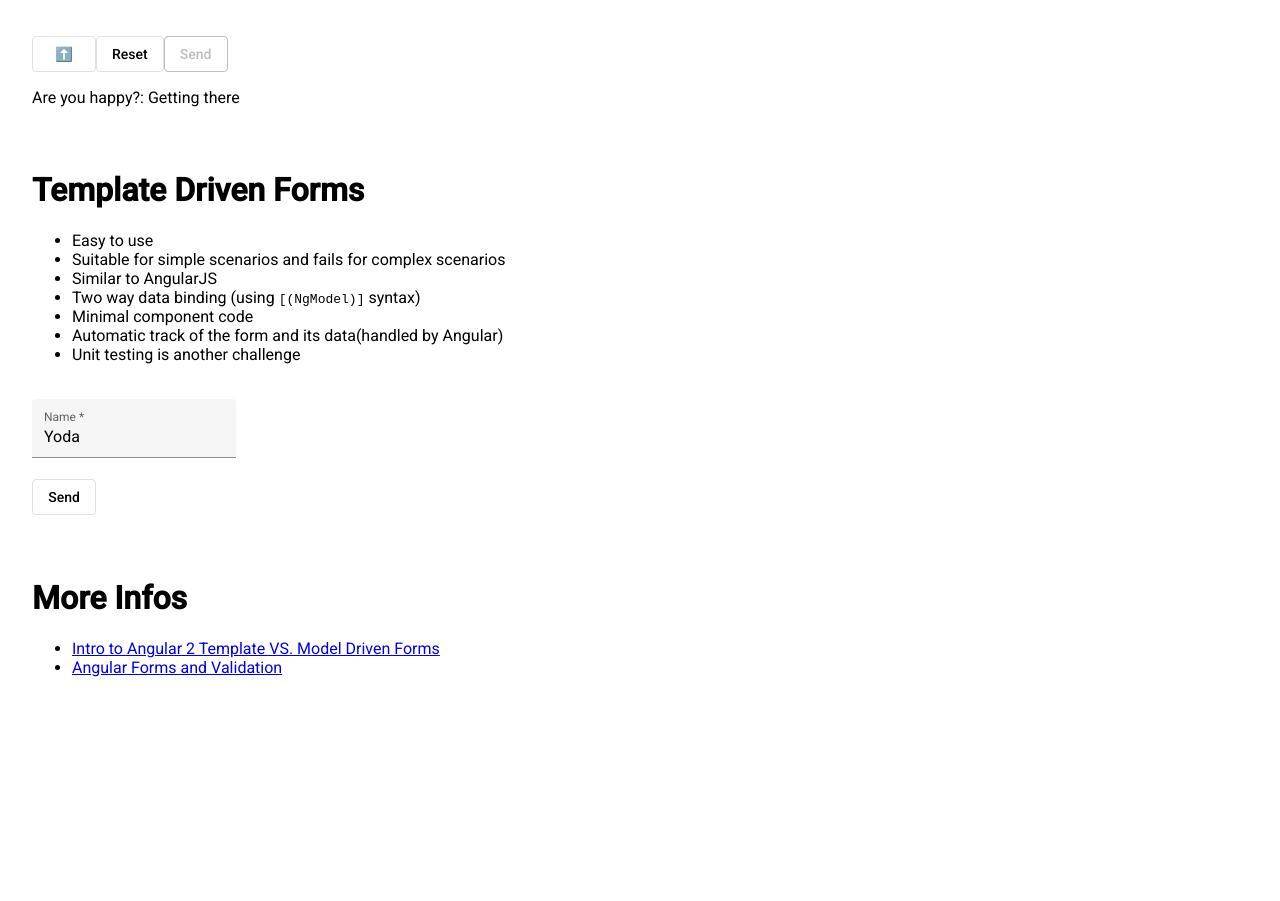
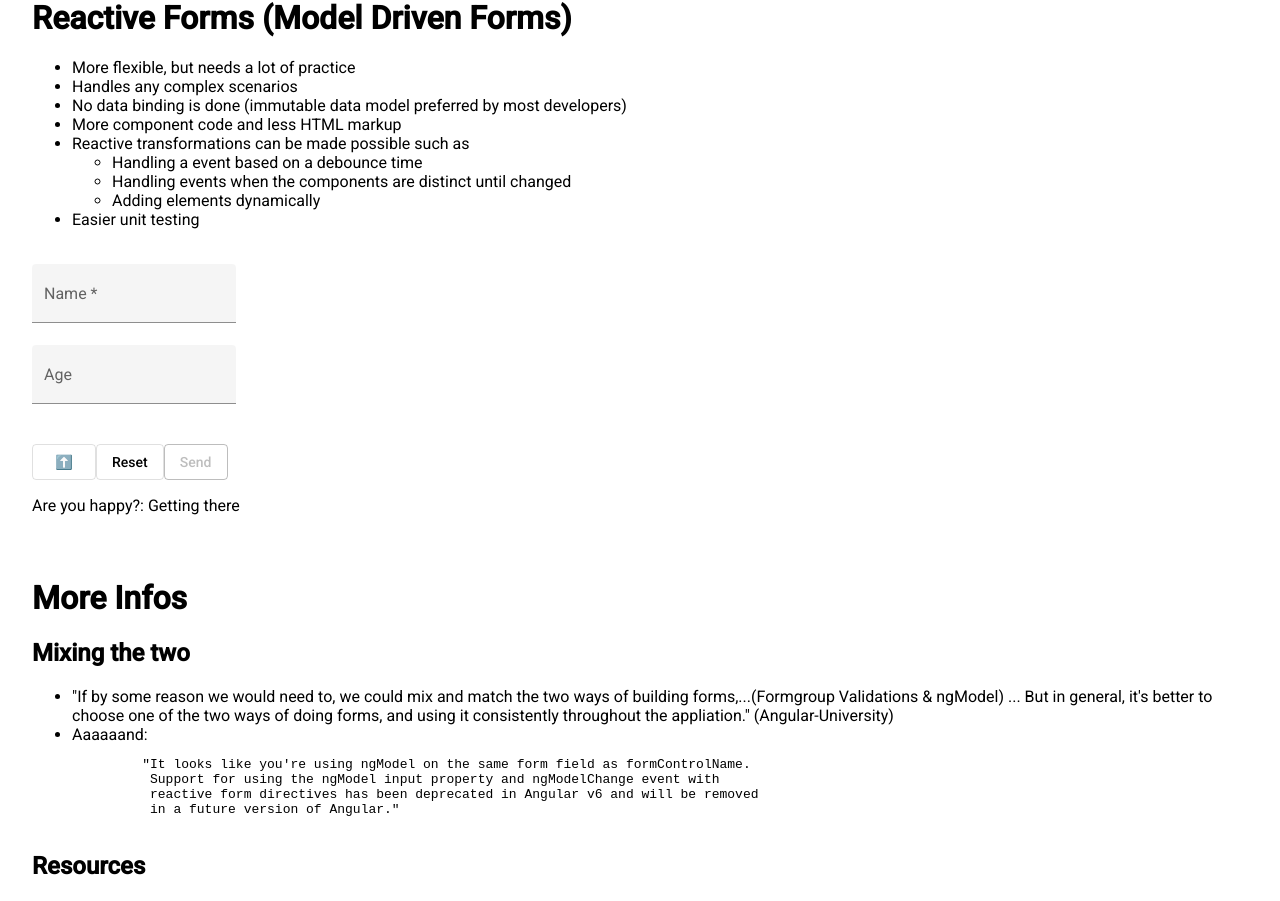
Before and after one commit to al-soup/demo-reactive-forms, an Angular app: page / in a window 1280 px wide. Shown: the part 441-1342 px from the top of the page. Before the commit the page ends 1118 px from the top, so only its background shows below. Built offline with nearby package versions, Linux system fonts and the light colour scheme.

Commit message:
Fix layout

```diff
--- a/src/app/app.component.html
+++ b/src/app/app.component.html
@@ -1,5 +1,5 @@
 <div class="container">
+  <app-template-driven-forms class="section"></app-template-driven-forms>
   <app-reactive-forms class="section"></app-reactive-forms>
-  <app-template-dirven-forms class="section"></app-template-dirven-forms>
   <app-infos class="section"></app-infos>
 </div>
--- a/src/app/app.module.ts
+++ b/src/app/app.module.ts
@@ -7,14 +7,14 @@ import { MatFormFieldModule } from '@angular/material/form-field';
 import { MatInputModule } from '@angular/material/input';
 import { MatButtonModule } from '@angular/material/button';
 import { ReactiveFormsComponent } from './reactive-forms.component';
+import { InfosComponent } from './infos.component';
 import { TemplateDrivenFormsComponent } from './template-driven-forms.component';
-import { InfosComponent } from './infos.component';
 
 @NgModule({
   declarations: [
     AppComponent,
+    ReactiveFormsComponent,
     TemplateDrivenFormsComponent,
-    ReactiveFormsComponent,
     InfosComponent
   ],
   imports: [
--- a/src/app/infos.component.ts
+++ b/src/app/infos.component.ts
@@ -4,6 +4,19 @@ import { Component } from '@angular/core';
   selector: 'app-infos',
   template: `
     <h1>More Infos</h1>
+    <h2>Mixing the two</h2>
+    <ul>
+      <li>"If by some reason we would need to, we could mix and match the two ways of building forms,...(Formgroup Validations & ngModel) ... But in general, it's better to choose one of the two ways of doing forms, and using it consistently throughout the appliation." (Angular-University)</li>
+      <li>Aaaaaand:
+        <pre>
+         "It looks like you're using ngModel on the same form field as formControlName.
+          Support for using the ngModel input property and ngModelChange event with
+          reactive form directives has been deprecated in Angular v6 and will be removed
+          in a future version of Angular."
+        </pre>
+      </li>
+    </ul>
+    <h2>Resources</h2>
     <ul>
       <li>
         <a href="https://blog.angular-university.io/introduction-to-angular-2-forms-template-driven-vs-model-driven/">Intro
@@ -13,6 +26,9 @@ import { Component } from '@angular/core';
         <a href="https://angular-templates.io/tutorials/about/angular-forms-and-validations">Angular Forms and
           Validation</a>
       </li>
+      <li>
+        <a href="https://stackoverflow.com/questions/39142616/what-are-the-practical-differences-between-template-driven-and-reactive-forms">Discussion on StackOverflow</a>
+      </li>
     </ul>
   `
 })
--- a/src/app/reactive-forms.component.ts
+++ b/src/app/reactive-forms.component.ts
@@ -23,7 +23,7 @@ export class ReactiveFormsComponent implements OnInit, OnDestroy {
     this.myForm = new FormGroup({ // Group different controls in an object (also interesting `FormArray`)
       name: new FormControl(
         null, // initial value
-        [Validators.required, Validators.minLength(3)] // Way more possible (e.g. Email, Regex or write your own (advanced))
+        [Validators.required, Validators.minLength(3)] // More are possible (e.g. Email, Regex or write your own!)
       ),
       // Or crate a control like this:
       age: new FormControl(
@@ -56,7 +56,7 @@ export class ReactiveFormsComponent implements OnInit, OnDestroy {
   }
 
   public onSubmit(form: FormGroup): void {
-    alert(`Name: ${form.value.name}`);
+    alert(`${form.value.name} is ${form.value.age} years old.`);
   }
 
   // Getters and setters
--- a/src/app/template-driven-forms.component.ts
+++ b/src/app/template-driven-forms.component.ts
@@ -2,7 +2,7 @@
 import { Component } from '@angular/core';
 
 @Component({
-  selector: 'app-template-dirven-forms',
+  selector: 'app-template-driven-forms',
   templateUrl: './template-driven-forms.component.html'
 })
 export class TemplateDrivenFormsComponent {
```
